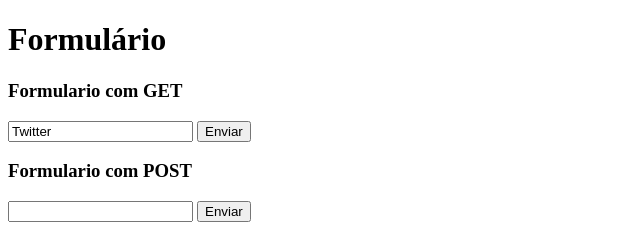
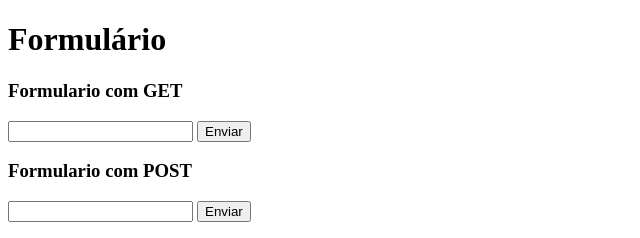
Before and after one commit to vitoria-de-bem/aula-formulario, a plain HTML site: page index.html in a window 1280 px wide. Shown: the top 238 px of the page, 0-640 px from the left. Drawn offline with Linux system fonts and the light colour scheme.

Commit message:
removido o value twitter do formulário com get

```diff
--- a/index.html
+++ b/index.html
@@ -13,7 +13,7 @@
 
     <h3>Formulario com GET</h3>
     <form method="get" action="index.html">
-        <input type="text" name="q" value="Twitter">
+        <input type="text" name="q">
         <input type="submit" value="Enviar">
     </form>
 
```
